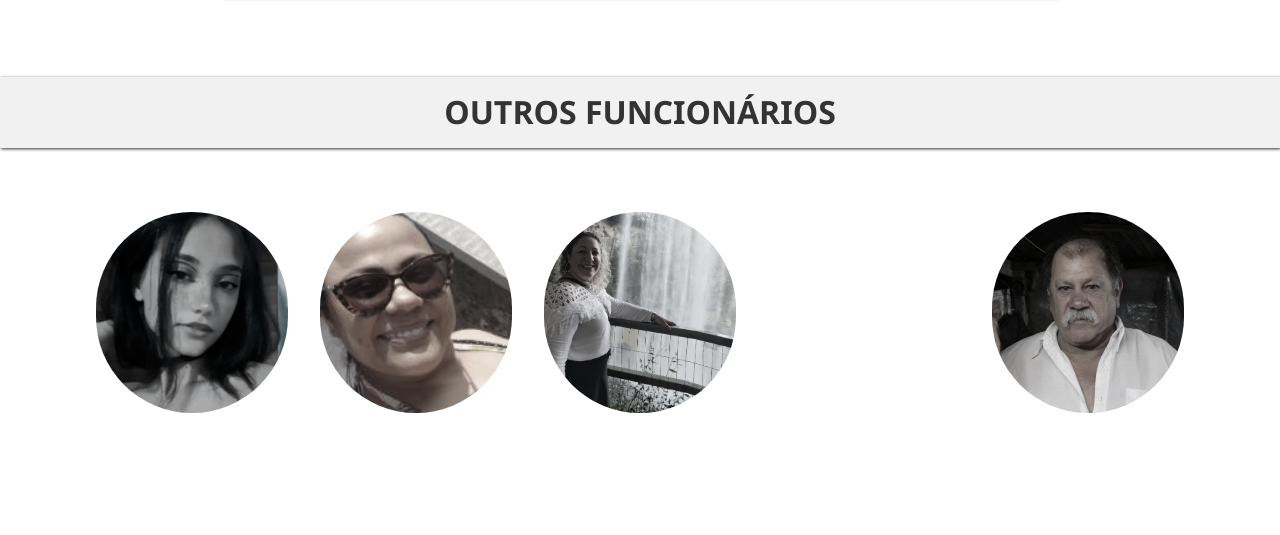
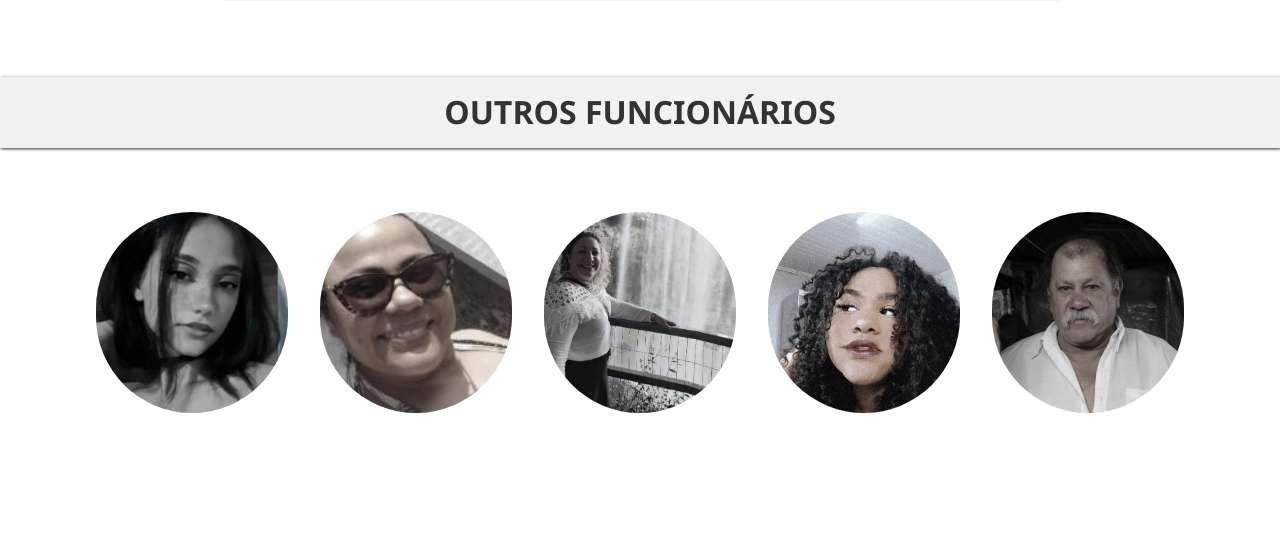
Before and after one commit to snyxzn/Familia, a plain HTML site: page r2.html in a window 1280 px wide. Shown: the part 2720-3255 px from the top of the page. Drawn offline with nearby package versions, Linux system fonts and the light colour scheme.

Commit message:
Update r2.html

```diff
--- a/r2.html
+++ b/r2.html
@@ -117,7 +117,7 @@
         </div>
 
         <div
-            style="background-image: url('ric/m9.jpg');">
+            style="background-image: url('ric/m9.png');">
         </div>
 
         <div
```
